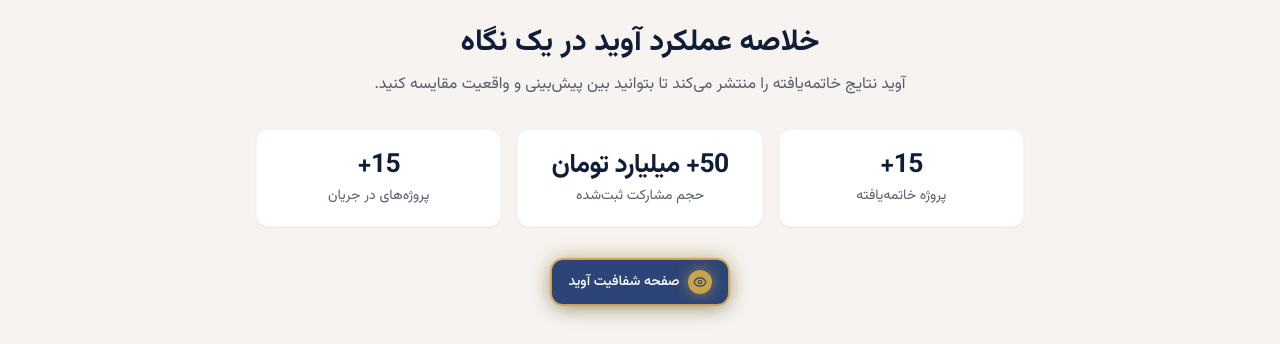
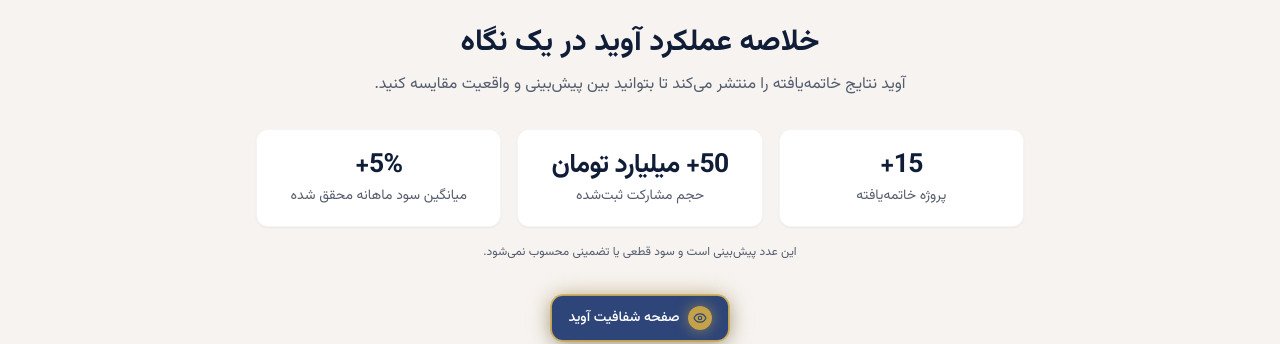
Before and after one commit to sjm-byte/avid-mvp, a Next.js app: page / in a window 1280 px wide. Shown: the part 840-1184 px from the top of the page. Built offline with nearby package versions, Linux system fonts and the light colour scheme.

Commit message:
Replace homepage left stats card with realized monthly return.
Show +5% and the realized monthly profit label, and keep the required
non-guarantee disclaimer next to the return figure.

Co-authored-by: sjm-byte <sjm-byte@users.noreply.github.com>

```diff
--- a/src/components/transparency/TransparencyStatsCards.tsx
+++ b/src/components/transparency/TransparencyStatsCards.tsx
@@ -8,7 +8,7 @@ const stats = [
     suffix: "میلیارد تومان",
     label: "حجم مشارکت ثبت‌شده",
   },
-  { plus: "+", number: "15", label: "پروژه‌های در جریان" },
+  { plus: "+", number: "5%", label: "میانگین سود ماهانه محقق شده" },
 ] as const;
 
 /** Keeps "+" visually left of digits inside RTL paragraphs. */
@@ -51,7 +51,8 @@ function StatValue({
 
 export function TransparencyStatsCards() {
   return (
-    <div className="mx-auto grid max-w-3xl gap-4 sm:grid-cols-3">
+    <div className="mx-auto max-w-3xl space-y-4">
+      <div className="grid gap-4 sm:grid-cols-3">
         {stats.map((stat) => (
           <Card
             key={stat.label}
@@ -70,5 +71,9 @@ export function TransparencyStatsCards() {
           </Card>
         ))}
       </div>
+      <p className="text-center text-xs leading-relaxed text-muted-foreground">
+        این عدد پیش‌بینی است و سود قطعی یا تضمینی محسوب نمی‌شود.
+      </p>
+    </div>
   );
 }
```
Lines whose indentation alone changed are shown as unchanged.
